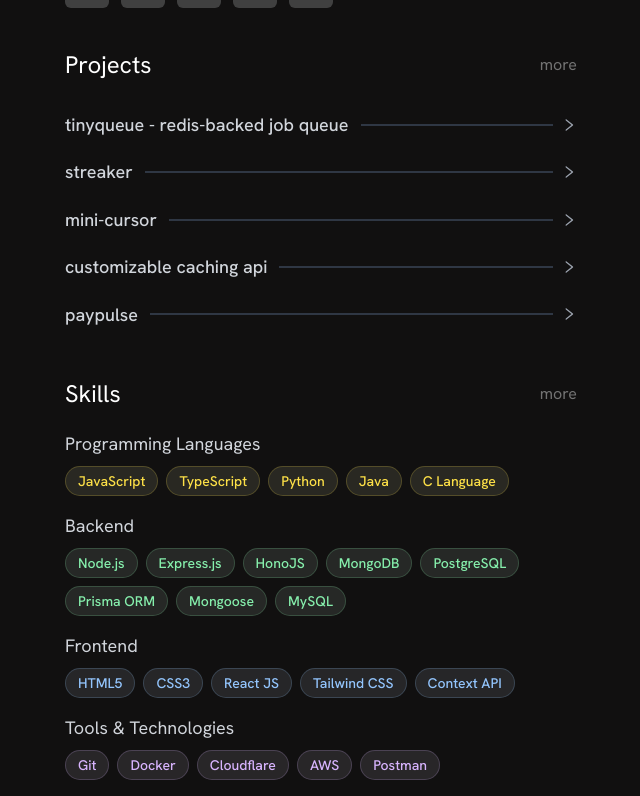
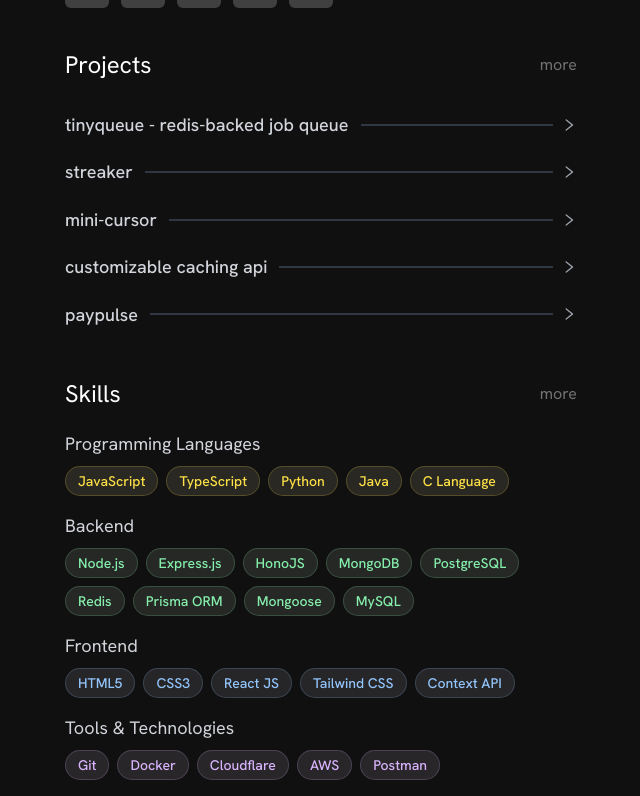
Before and after one commit to dexter-ifti/Portfolio, a Next.js app: page / in a window 1280 px wide. Shown: the part 400-1196 px from the top of the page, without its empty margins (319-959 px from the left). Built offline with nearby package versions, Linux system fonts and the light colour scheme.

Commit message:
Add Redis to the backend skills list

```diff
--- a/app/page.tsx
+++ b/app/page.tsx
@@ -255,7 +255,7 @@ export default function Home() {
           <div className="mb-4">
             <h2 className="text-lg text-gray-300 mb-2">Backend</h2>
             <div className="flex flex-wrap gap-2">
-              {["Node.js", "Express.js", "HonoJS", "MongoDB", "PostgreSQL", "Prisma ORM", "Mongoose", "MySQL"].map((skill) => (
+              {["Node.js", "Express.js", "HonoJS", "MongoDB", "PostgreSQL", "Redis", "Prisma ORM", "Mongoose", "MySQL"].map((skill) => (
                 <span
                   key={skill}
                   className="px-3 py-1 bg-green-100/10 text-green-300 rounded-full text-sm font-medium border border-green-300/20"
```
